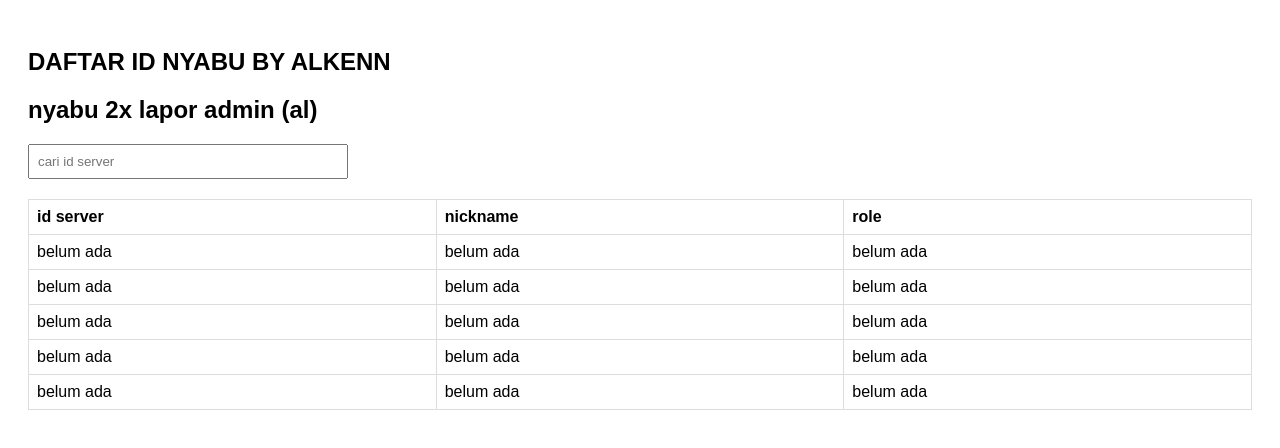
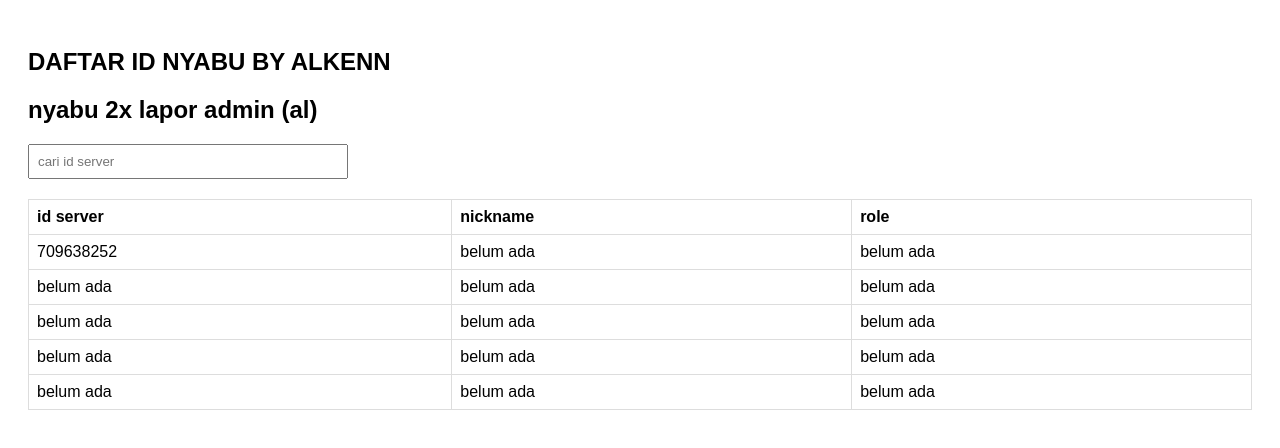
Before and after one commit to AlkenTzy/alken.github.io, a plain HTML site: page index.html in a window 1280 px wide. Drawn offline with Linux system fonts and the light colour scheme.

Commit message:
Update index.html

```diff
--- a/index.html
+++ b/index.html
@@ -44,7 +44,7 @@
     </thead>
     <tbody>
       <tr>
-        <td>belum ada</td>
+        <td>709638252</td>
         <td>belum ada</td>
         <td>belum ada</td>
       </tr>
```
